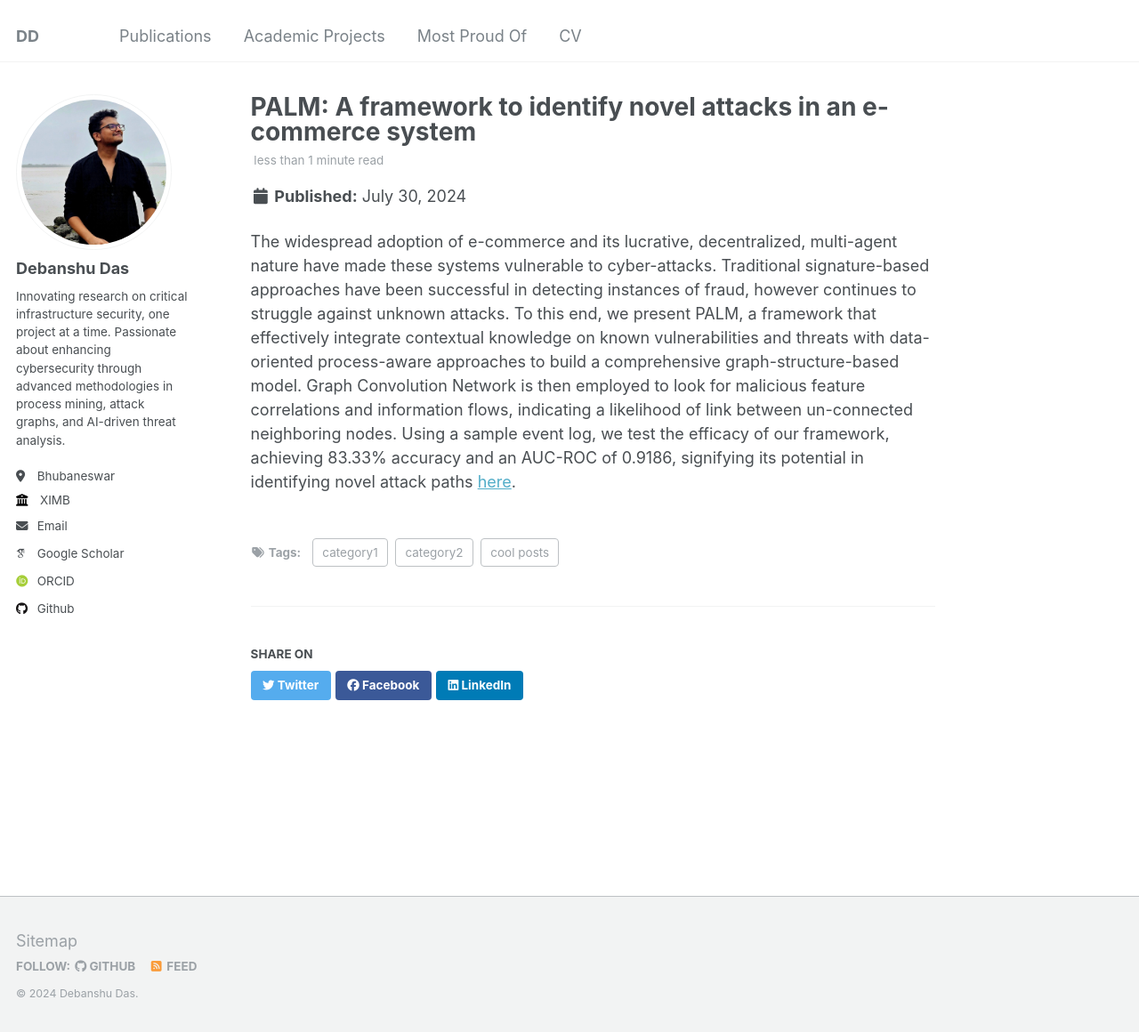
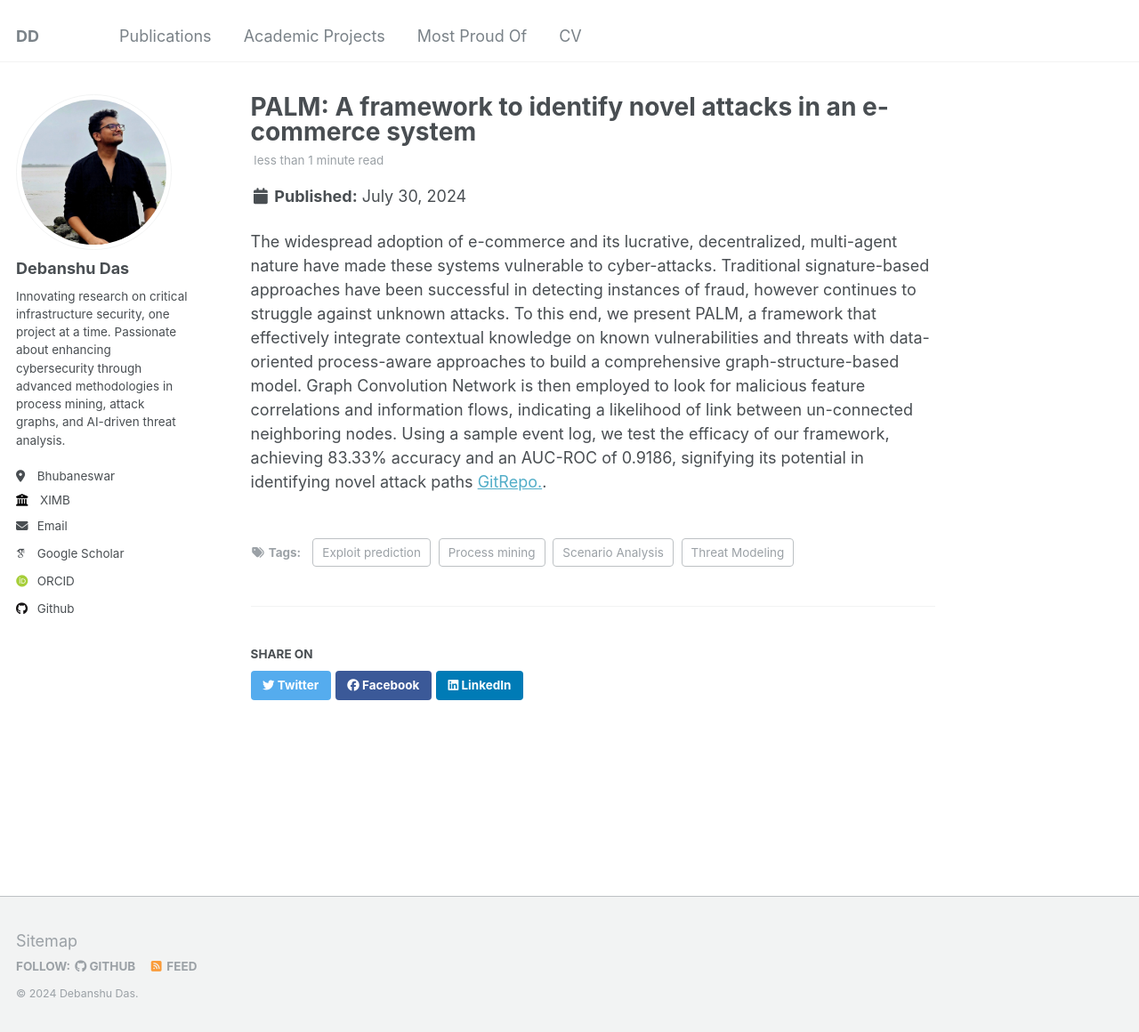
Before and after one commit to DebanshuCS/DDAcademia, a Jekyll site: the page built from _posts/2024-07-30-blog-post-1.md, in a window 1280 px wide and 1162 px high. Shown: the whole window at 89% size. Built offline with Jekyll 4.4.1, drawn with Linux system fonts in a browser that asks for light colours; some web fonts are replaced.

Commit message:
tags add

```diff
--- a/_posts/2024-07-30-blog-post-1.md
+++ b/_posts/2024-07-30-blog-post-1.md
@@ -3,9 +3,10 @@ title: 'PALM: A framework to identify novel attacks in an e-commerce system'
 date: 2024-07-30
 permalink: /posts/2024/07/blog-post-1/
 tags:
-  - cool posts
-  - category1
-  - category2
+  - Threat Modeling
+  - Process mining
+  - Scenario Analysis
+  - Exploit prediction
 ---
 
-The widespread adoption of e-commerce and its lucrative, decentralized, multi-agent nature have made these systems vulnerable to cyber-attacks. Traditional signature-based approaches have been successful in detecting instances of fraud, however continues to struggle against unknown attacks. To this end, we present PALM, a framework that effectively integrate contextual knowledge on known vulnerabilities and threats with data-oriented process-aware approaches to build a comprehensive graph-structure-based model. Graph Convolution Network is then employed to look for malicious feature correlations and information flows, indicating a likelihood of link between un-connected neighboring nodes. Using a sample event log, we test the efficacy of our framework, achieving 83.33% accuracy and an AUC-ROC of 0.9186, signifying its potential in identifying novel attack paths [here](https://github.com/DebanshuCS/PALM-A-framework-to-identify-novel-attacks-in-an-e-commerce-system).
+The widespread adoption of e-commerce and its lucrative, decentralized, multi-agent nature have made these systems vulnerable to cyber-attacks. Traditional signature-based approaches have been successful in detecting instances of fraud, however continues to struggle against unknown attacks. To this end, we present PALM, a framework that effectively integrate contextual knowledge on known vulnerabilities and threats with data-oriented process-aware approaches to build a comprehensive graph-structure-based model. Graph Convolution Network is then employed to look for malicious feature correlations and information flows, indicating a likelihood of link between un-connected neighboring nodes. Using a sample event log, we test the efficacy of our framework, achieving 83.33% accuracy and an AUC-ROC of 0.9186, signifying its potential in identifying novel attack paths [GitRepo.](https://github.com/DebanshuCS/PALM-A-framework-to-identify-novel-attacks-in-an-e-commerce-system).
```
